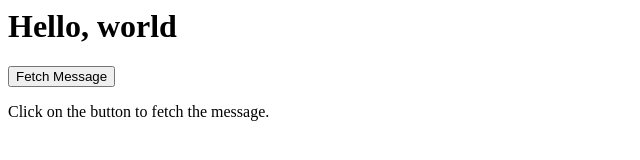
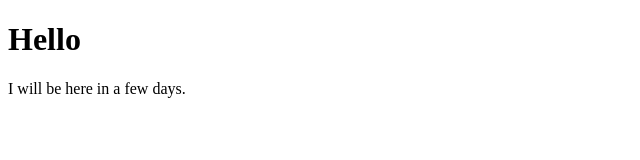
Before and after one commit to storyapp/storyapp.github.io, a plain HTML site: page index.html in a window 1280 px wide. Shown: the whole page, without its empty margins (0-640 px from the left). Drawn offline with Linux system fonts and the light colour scheme.

Commit message:
Update index.html

```diff
--- a/index.html
+++ b/index.html
@@ -1,16 +1,7 @@
+<!DOCTYPE html>
 <html>
-
-<head>
-    <title>Hello, world</title>
-    <link rel="stylesheet" href="/style.css">
-    <script src="/script.js"></script>
-</head>
-
 <body>
-    <h1>Hello, world</h1>
-
-    <button onclick="fetchMessage()">Fetch Message</button>
-    <p id="message">Click on the button to fetch the message.</p>
+<h1>Hello</h1>
+<p>I will be here in a few days.</p>
 </body>
-
 </html>
```
